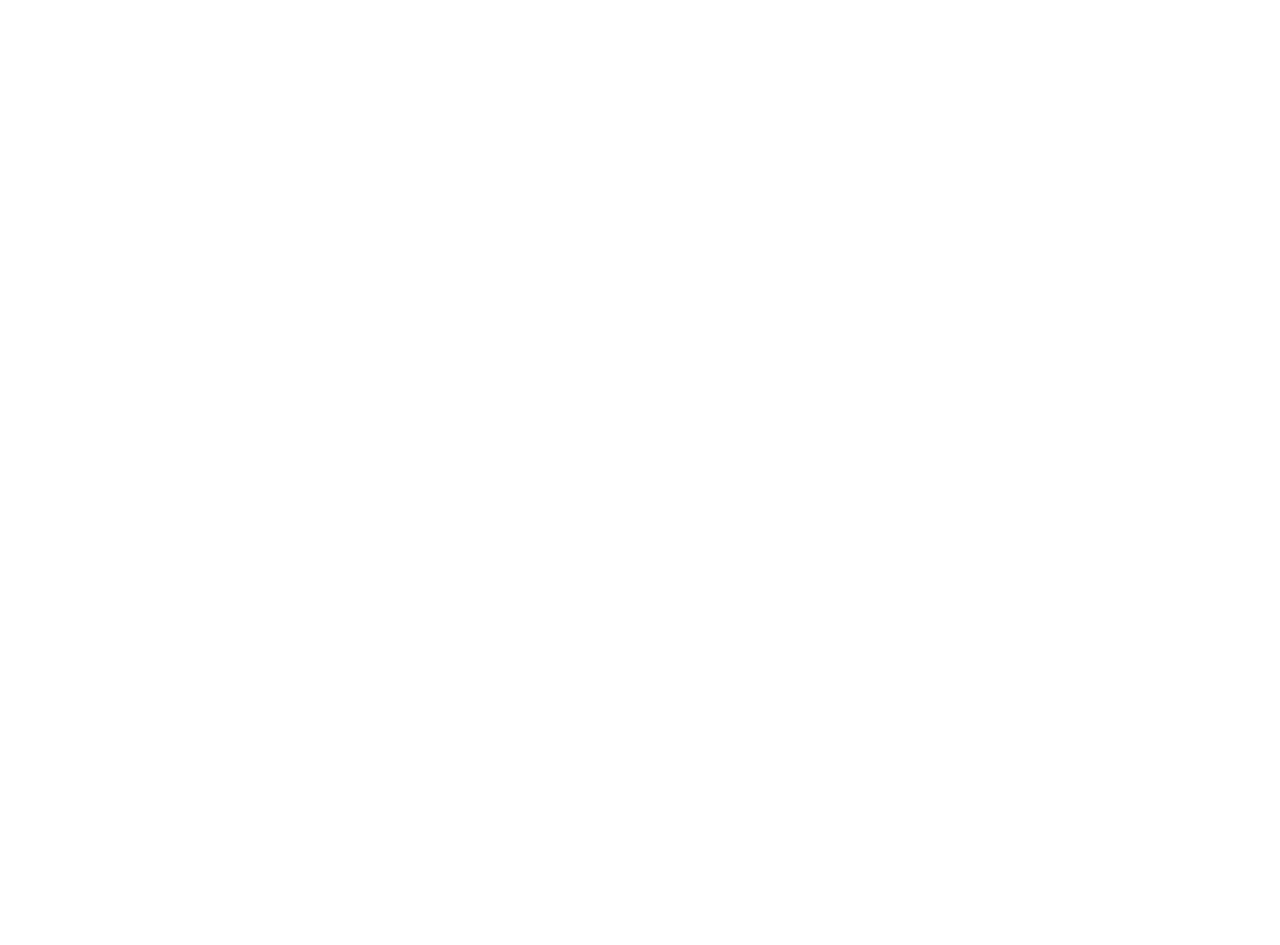
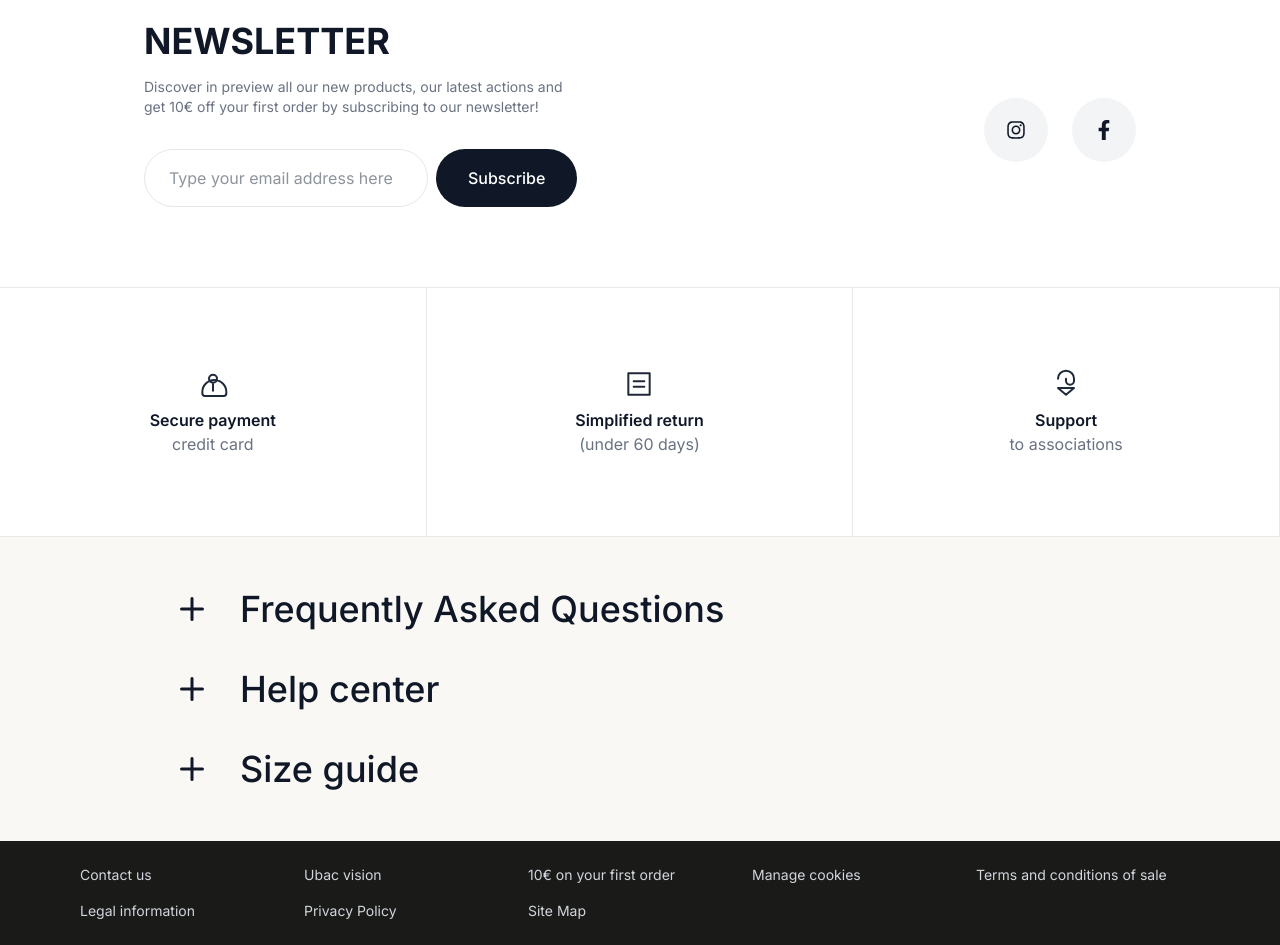
Before and after one commit to Animatedguess/pulse-fly-aerospace, a React (Vite) app: page / in a window 1280 px wide. Shown: the part 5660-6605 px from the top of the page. Before the commit the page ends 5600 px from the top, so only its background shows below. Built offline with nearby package versions, Linux system fonts and the light colour scheme.

Commit message:
Add footer component and restructure home page components
- Integrated Footer with social media icons and newsletter section. - Moved Gallery, Inspiration, and Silder components to a new home-page directory. - Updated App component to reflect new structure and added Footer.

```diff
--- a/package.json
+++ b/package.json
@@ -13,6 +13,7 @@
     "@tailwindcss/vite": "^4.1.7",
     "react": "^19.1.0",
     "react-dom": "^19.1.0",
+    "react-icons": "^5.5.0",
     "tailwind-scrollbar-hide": "^4.0.0",
     "tailwindcss": "^4.1.7"
   },
--- a/src/App.jsx
+++ b/src/App.jsx
@@ -1,7 +1,8 @@
-import Gallery from "./pages/Gallery";
+import Gallery from "./components/home-page/Gallery";
 import Home from "./pages/Home";
-import Inspiration from "./pages/Inspiration";
-import Silder from "./pages/Silder";
+import Inspiration from "./components/home-page/Inspiration";
+import Silder from "./components/home-page/Silder";
+import Footer from "./components/footer/Footer";
 
 function App() {
   return (
@@ -23,6 +24,10 @@
       <section className="w-screen h-screen overflow-hidden">
         <Inspiration/>
       </section>
+
+      <section className="w-screen overflow-hidden">
+        <Footer/>
+      </section>
     </div>
   );
 }
--- /dev/null
+++ b/src/components/footer/Footer.jsx
@@ -0,0 +1,153 @@
+import { FaInstagram, FaFacebookF } from "react-icons/fa";
+import PlusIcon from "../icons/footer-icons/PlusIcon";
+
+const Footer = () => {
+  const links = ["Frequently Asked Questions", "Help center", "Size guide"];
+  return (
+    <div className="font-inter">
+      {/* contact section */}
+      <div className="bg-white border-t border-gray-800/10">
+        {/* Newsletter */}
+        <div className="max-w-5xl mx-auto py-20 px-4 flex items-center justify-between">
+          <div>
+            <h2 className="text-4xl font-bold text-gray-900">NEWSLETTER</h2>
+            <p className="mt-4 text-gray-500 text-pretty text-sm">
+              Discover in preview all our new products, our latest actions and{" "}
+              <br />
+              get 10€ off your first order by subscribing to our newsletter!
+            </p>
+            <div className="mt-8 flex justify-center">
+              <input
+                type="email"
+                placeholder="Type your email address here"
+                className="w-full max-w-md px-6 py-4 rounded-full border border-gray-200 focus:outline-none text-gray-800"
+              />
+              <button className="ml-2 bg-gray-900 text-white px-8 py-4 rounded-full font-medium hover:bg-gray-800">
+                Subscribe
+              </button>
+            </div>
+          </div>
+          <div className="mt-8 flex justify-center space-x-6">
+            <div className="w-16 h-16 bg-gray-100 rounded-full flex items-center justify-center text-gray-900 hover:bg-gray-200">
+              <FaInstagram className="text-xl" />
+            </div>
+            <div className="w-16 h-16 bg-gray-100 rounded-full flex items-center justify-center text-gray-900 hover:bg-gray-200">
+              <FaFacebookF className="text-xl" />
+            </div>
+          </div>
+        </div>
+        {/* Feature Icons */}
+        <div className="grid grid-cols-1 md:grid-cols-3 text-center">
+          <div className="border-r py-20 border-t border-b border-gray-800/10">
+            <div className="flex justify-center mb-2">
+              <svg
+                xmlns="http://www.w3.org/2000/svg"
+                className="h-8 w-8 text-gray-800"
+                fill="none"
+                viewBox="0 0 24 24"
+                stroke="currentColor"
+              >
+                <path
+                  strokeLinecap="round"
+                  strokeLinejoin="round"
+                  strokeWidth={1.5}
+                  d="M12 11c1.657 0 3-1.343 3-3S13.657 5 12 5s-3 1.343-3 3 1.343 3 3 3zm0 0v6m6 4H6a2 2 0 01-2-2v-1a9 9 0 0118 0v1a2 2 0 01-2 2z"
+                />
+              </svg>
+            </div>
+            <h3 className="font-semibold text-gray-900">Secure payment</h3>
+            <p className="text-gray-500">credit card</p>
+          </div>
+          <div className="border-r py-20 border-t border-b border-gray-800/10">
+            <div className="flex justify-center mb-2">
+              <svg
+                xmlns="http://www.w3.org/2000/svg"
+                className="h-8 w-8 text-gray-800"
+                fill="none"
+                viewBox="0 0 24 24"
+                stroke="currentColor"
+              >
+                <path
+                  strokeLinecap="round"
+                  strokeLinejoin="round"
+                  strokeWidth={1.5}
+                  d="M4 4v16h16V4H4zm4 6h8m-8 4h8"
+                />
+              </svg>
+            </div>
+            <h3 className="font-semibold text-gray-900">Simplified return</h3>
+            <p className="text-gray-500">(under 60 days)</p>
+          </div>
+          <div className="border-r py-20 border-t border-b border-gray-800/10">
+            <div className="flex justify-center mb-2">
+              <svg
+                xmlns="http://www.w3.org/2000/svg"
+                className="h-8 w-8 text-gray-800"
+                fill="none"
+                viewBox="0 0 24 24"
+                stroke="currentColor"
+              >
+                <path
+                  strokeLinecap="round"
+                  strokeLinejoin="round"
+                  strokeWidth={1.5}
+                  d="M12 20l-6-5h12l-6 5zM6 8a6 6 0 1112 0v1.5a3 3 0 01-6 0V8"
+                />
+              </svg>
+            </div>
+            <h3 className="font-semibold text-gray-900">Support</h3>
+            <p className="text-gray-500">to associations</p>
+          </div>
+        </div>
+      </div>
+      {/* faq section */}
+      <div className="bg-[#f9f8f5] py-10">
+        <div className="max-w-xl mx-40 space-y-4">
+          {links.map((text, index) => (
+            <div
+              key={index}
+              className="flex items-center gap-4 text-4xl text-gray-900 font-medium font-inter cursor-pointer group"
+            >
+              <div className="relative h-16 w-16 before:content-[''] before:absolute before:left-1/2 before:top-1/2 before:-translate-x-1/2 before:-translate-y-1/2 before:w-16 before:h-16 before:rounded-full before:bg-gray-900 before:z-0 before:scale-0 before:transition-transform before:duration-500 group-hover:before:scale-100">
+                <PlusIcon className="absolute left-1/2 top-1/2 -translate-x-1/2 -translate-y-1/2 h-9 w-9 text-gray-900 group-hover:text-gray-50 fill-current" />
+              </div>
+              {text}
+            </div>
+          ))}
+        </div>
+      </div>
+      {/* bottom footer */}
+      <div className="bg-[#1a1b19] text-white py-6">
+        <div className="max-w-6xl mx-auto px-4 grid grid-cols-2 sm:grid-cols-4 md:grid-cols-5 gap-y-4 text-sm text-gray-300">
+          <a href="#" className="hover:underline">
+            Contact us
+          </a>
+          <a href="#" className="hover:underline">
+            Ubac vision
+          </a>
+          <a href="#" className="hover:underline">
+            10€ on your first order
+          </a>
+          <a href="#" className="hover:underline">
+            Manage cookies
+          </a>
+
+          <a href="#" className="hover:underline">
+            Terms and conditions of sale
+          </a>
+          <a href="#" className="hover:underline">
+            Legal information
+          </a>
+          <a href="#" className="hover:underline">
+            Privacy Policy
+          </a>
+          <a href="#" className="hover:underline">
+            Site Map
+          </a>
+        </div>
+      </div>
+    </div>
+  );
+};
+
+export default Footer;
--- a/src/pages/Silder.jsx
+++ b/src/components/home-page/Silder.jsx
@@ -1,7 +1,7 @@
 import { useRef } from "react";
-import PaginationBar from "../components/slider-componet/PaginationBar";
-import SliderHeader from "../components/slider-componet/SliderHeader";
-import MainSlider from "../components/slider-componet/MainSlider";
+import PaginationBar from "../slider-componet/PaginationBar";
+import SliderHeader from "../slider-componet/SliderHeader";
+import MainSlider from "../slider-componet/MainSlider";
 
 const Silder = () => {
   const sliderRef = useRef(null);
--- /dev/null
+++ b/src/components/icons/footer-icons/PlusIcon.jsx
@@ -0,0 +1,15 @@
+const PlusIcon = ({className}) => (
+  <svg
+    xmlns="http://www.w3.org/2000/svg"
+    fill="none"
+    viewBox="0 0 24 24"
+    className={className}
+  >
+    <path
+      fillRule="evenodd"
+      d="M12 4a1 1 0 0 1 1 1v6h6a1 1 0 1 1 0 2h-6v6a1 1 0 1 1-2 0v-6H5a1 1 0 1 1 0-2h6V5a1 1 0 0 1 1-1Z"
+      clipRule="evenodd"
+    />
+  </svg>
+)
+export default PlusIcon
```
Also changed, not shown: src/components/home-page/Gallery.jsx (renamed from src/pages/Gallery.jsx), src/components/home-page/Inspiration.jsx (renamed from src/pages/Inspiration.jsx), 1 other file (tests, documents, lock files or other folders).
